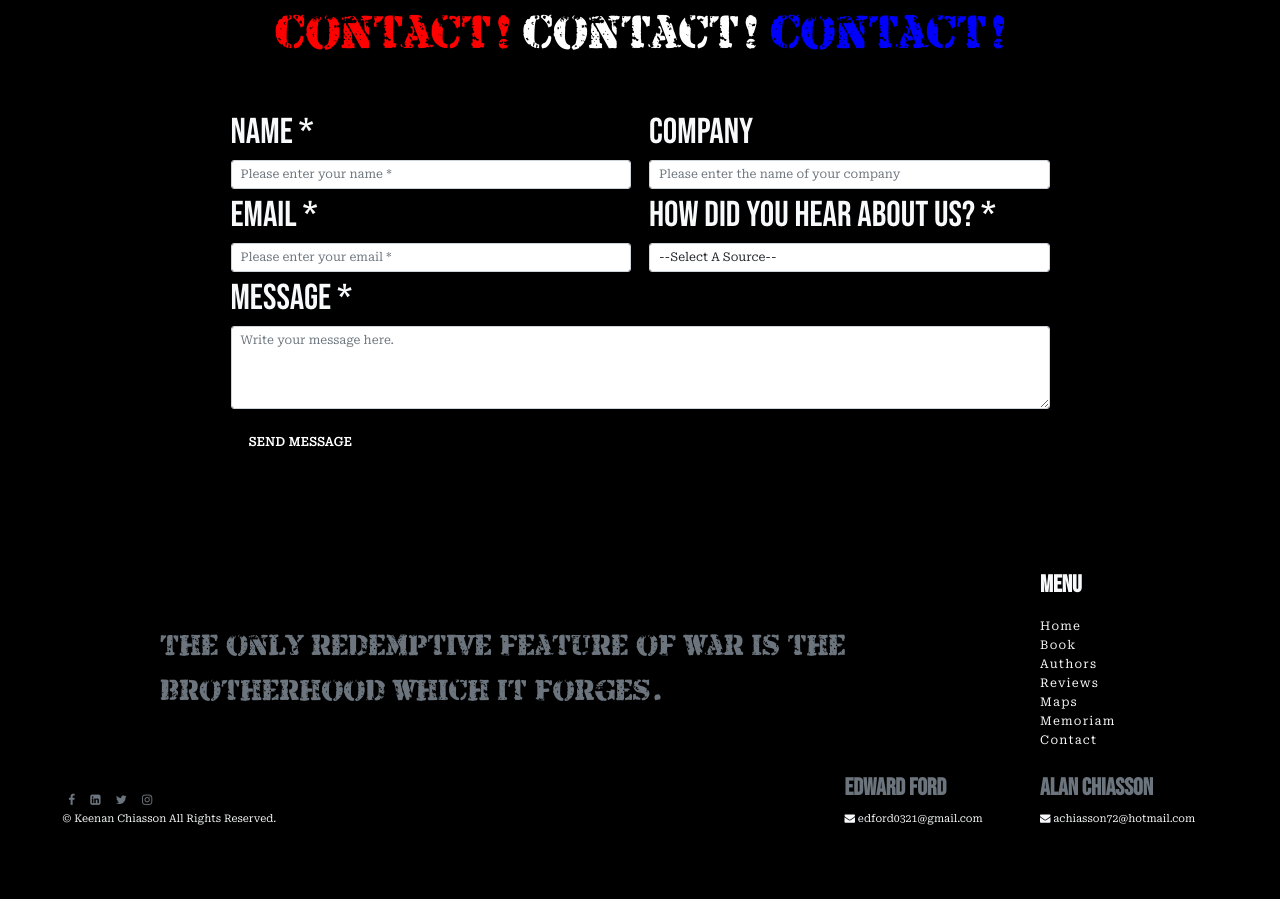
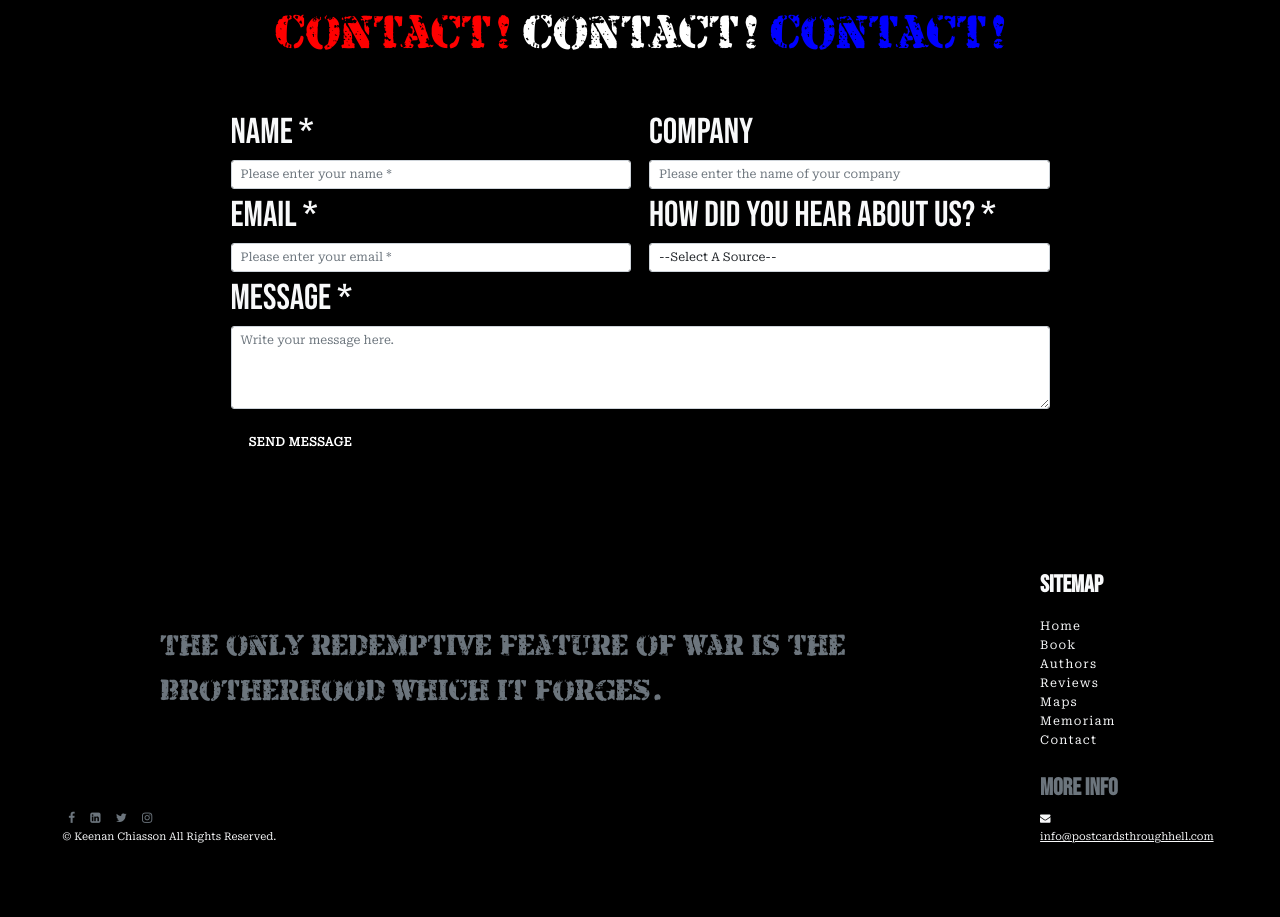
Before and after one commit to laszlo-ratesic/pony-express, a website: page public/index.html in a window 1280 px wide. Shown: the part 4176-5093 px from the top of the page. Drawn offline with nearby package versions, Linux system fonts and the light colour scheme; a script that the page names is missing; files whose address does not match are found by name.

Commit message:
reroute contact emails

```diff
--- a/public/index.html
+++ b/public/index.html
@@ -652,7 +652,7 @@
                       <h3 class="text-muted mb-md-0 mb-5 bold-text display-6">The only redemptive feature of war is the brotherhood which it forges.</h3>
                   </div>
                   <div class="col-xl-2 col-md-4 col-sm-4 col-12">
-                      <h6 class="mb-3 mb-lg-4 bold-text "><b>MENU</b></h6>
+                      <h6 class="mb-3 mb-lg-4 bold-text "><b>SITEMAP</b></h6>
                       <ul class="list-unstyled">
                           <li><a href="/">Home</a></li>
                           <li><a href="#book-section">Book</a></li>
@@ -669,15 +669,12 @@
                       <p>SEAWOODS SECTOR</p>
                   </div> -->
               </div>
-              <div class="row ">
+              <div class="row flex justify-content-between">
                   <div class="col-xl-8 col-md-4 col-sm-4 col-auto my-md-0 mt-5 order-sm-1 order-3 align-self-end">
                       <p class="social text-muted mb-0 pb-0 bold-text"> <span class="mx-2"><i class="fa fa-facebook" aria-hidden="true"></i></span> <span class="mx-2"><i class="fa fa-linkedin-square" aria-hidden="true"></i></span> <span class="mx-2"><i class="fa fa-twitter" aria-hidden="true"></i></span> <span class="mx-2"><i class="fa fa-instagram" aria-hidden="true"></i></span> </p><small class="rights"><span>&copy;</span> Keenan Chiasson All Rights Reserved.</small>
                   </div>
-                  <div class="col-xl-2 col-md-4 col-sm-4 col-auto order-1 align-self-end ">
-                      <h6 class="mt-55 mt-2 text-muted bold-text"><b>EDWARD FORD</b></h6><small> <span><i class="fa fa-envelope" aria-hidden="true"></i></span> edford0321@gmail.com</small>
-                  </div>
                   <div class="col-xl-2 col-md-4 col-sm-4 col-auto order-2 align-self-end mt-3 ">
-                      <h6 class="text-muted bold-text"><b>ALAN CHIASSON</b></h6><small><span><i class="fa fa-envelope" aria-hidden="true"></i></span> achiasson72@hotmail.com</small>
+                      <h6 class="text-muted bold-text"><b>More info</b></h6><small><span><i class="fa fa-envelope" aria-hidden="true"></i></span> <a href="mailto:info@postcardsthroughhell.com">info@postcardsthroughhell.com</a></small>
                   </div>
               </div>
           </div>
```
